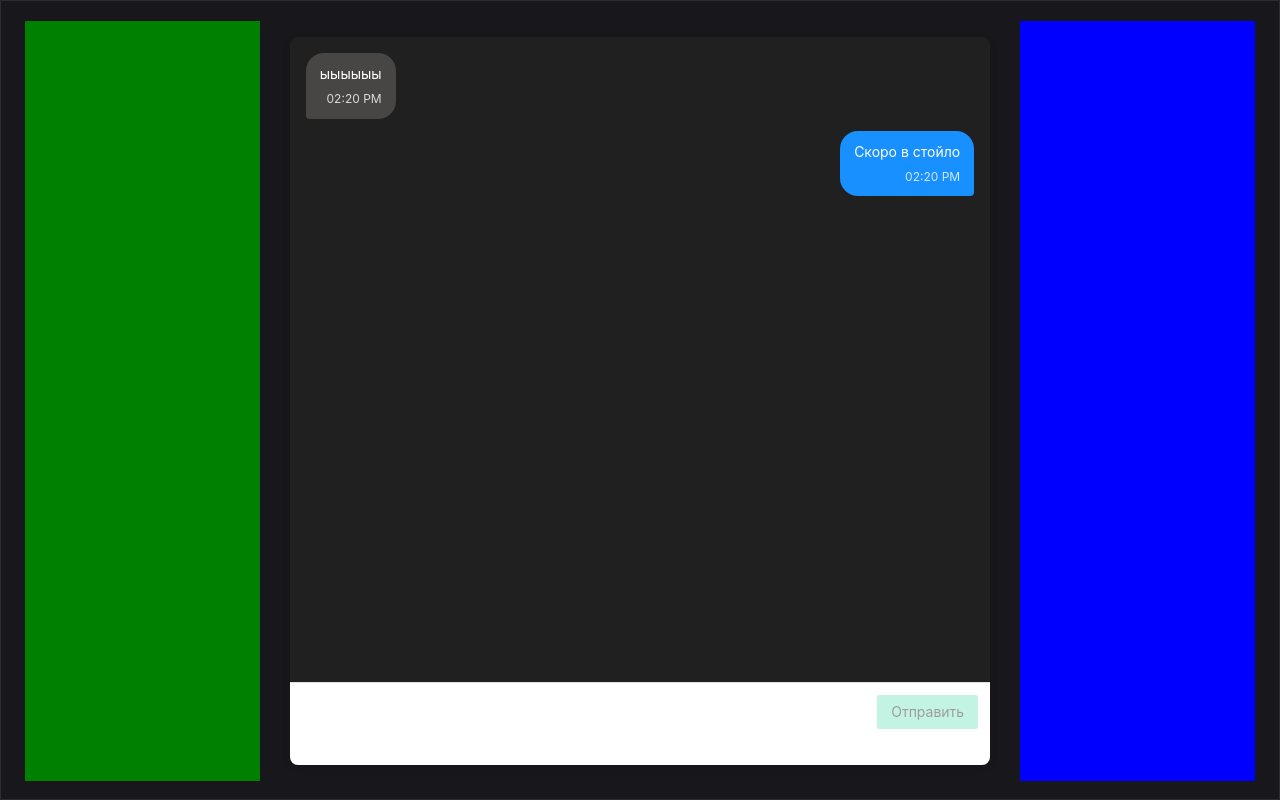
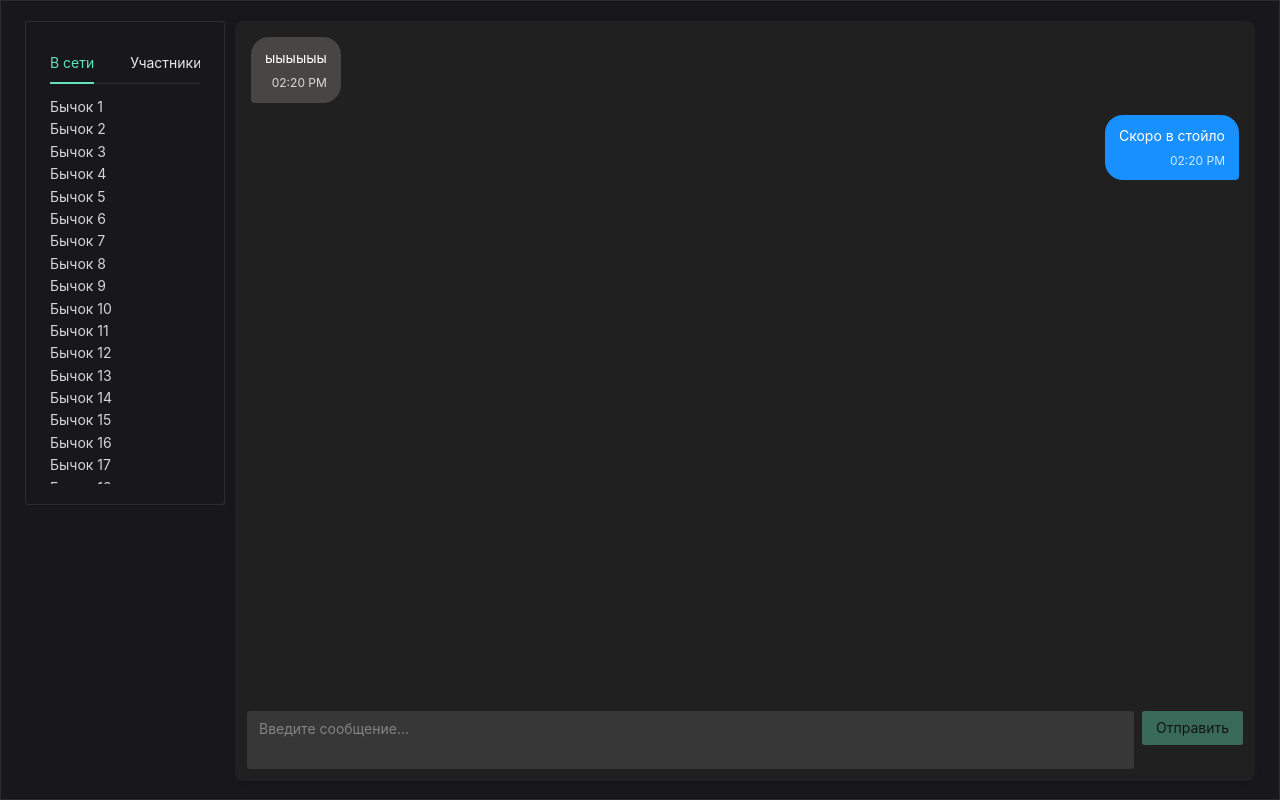
Before and after one commit to plrtp68217/bull-chat, a Vue app in the folder bull-chat-frontend/: page /chat in a window 1280 px wide. Built offline with nearby package versions, Linux system fonts and the light colour scheme.

Commit message:
update: обновлен интерфес страницы /chat

```diff
--- a/bull-chat-frontend/src/components/views/ChatView.vue
+++ b/bull-chat-frontend/src/components/views/ChatView.vue
@@ -1,8 +1,37 @@
 <template>
   <div class="root">
-    <div class="right_column" style="background-color: blue;"></div>
-    <div class="center_column">
+
+
+      <div class="chat-info">
+
+        <n-card style="margin-bottom: 16px">
+
+          <n-tabs type="line" animated>
+
+            <n-tab-pane class="chat-info-tab" name="oasis" tab="В сети">
+              <n-scrollbar>
+                <p v-for="i in 50">
+                  Бычок {{ i }}
+                </p>
+              </n-scrollbar>
+            </n-tab-pane>
+
+            <n-tab-pane class="chat-info-tab" name="the beatles" tab="Участники">
+              <n-scrollbar>
+                <p v-for="i in 90">
+                  Бычок {{ i }}
+                </p>
+              </n-scrollbar>
+            </n-tab-pane>
+
+          </n-tabs>
+
+        </n-card>
+
+      </div>
+
       <div class="chat-container">
+
           <div class="messages-container" ref="messagesContainer">
             <MessageComponent
               v-for="(message, index) in messages"
@@ -12,6 +41,7 @@
               :time="formatTime(message.timestamp)"
             />
           </div>
+
         <div class="input-area">
           <n-input
             v-model:value="newMessage"
@@ -20,19 +50,22 @@
             :autosize="{ minRows: 2, maxRows: 5 }"
             @keyup.enter.prevent="sendMessage"
           />
+
           <n-button type="primary" @click="sendMessage" :disabled="!newMessage.trim()">
             Отправить
           </n-button>
+
         </div>
+
       </div>
+
   </div>
-    <div class="left_column" style="background-color: green;"></div>
-  </div>
+
 </template>
 
 <script setup lang="ts">
 import { ref, onMounted, nextTick } from 'vue';
-import { NInput, NButton } from 'naive-ui';
+import { NInput, NButton, NScrollbar, NDivider } from 'naive-ui';
 import MessageComponent from '../chat/MessageComponent.vue';
 import type { Message } from '../types/MessageTypes';
 
@@ -84,59 +117,42 @@ onMounted(() => {
 
 <style scoped>
 .root {
-  display: grid;
-  grid-template-columns: repeat(5, 1fr);
-  grid-template-rows: repeat(5, 1fr);
-  grid-column-gap: 14px;
-  grid-row-gap: 0px;
-  height: 95vh; /* что то надо с этим делать */
-  overflow: hidden;
+  height: 100%;
+  display: flex;
+  gap: 10px;
 }
 
-.center_column {
-  grid-area: 1 / 2 / 6 / 5;
-  display: flex;
-  flex-direction: column;
-  padding: 16px;
-  background-color: #f5f5f500;
-  height: 100%;
-  overflow: hidden;
+.chat-info {
+  width: 200px;
 }
 
-.left_column {
-  grid-area: 1 / 1 / 6 / 2;
-  overflow: hidden;
-}
-
-.right_column {
-  grid-area: 1 / 5 / 6 / 6;
-  overflow: hidden;
+.chat-info-tab {
+  height: 50vh;
 }
 
 .chat-container {
   display: flex;
   flex-direction: column;
-  height: 100%;
-  background-color: #202020ff; /* ЦВЕТ */
+  width: 100%;
+  height: 95vh;
+  background-color: #202020ff;
   border-radius: 8px;
   box-shadow: 0 2px 8px rgba(0, 0, 0, 0.1);
   overflow: hidden;
 }
 
 .messages-container {
-  flex-grow: 1;
+  height: 100%;
   padding: 16px;
-  overflow-y: auto;
+  overflow: auto;
   display: flex;
   flex-direction: column;
 }
 
 .input-area {
   padding: 12px;
-  border-top: 1px solid #e0e0e0;
   display: flex;
   gap: 8px;
-  background-color: white;
   flex-shrink: 0; /* Запрещаем сжатие области ввода */
 }
 </style>
```
Lines whose indentation alone changed are shown as unchanged.
